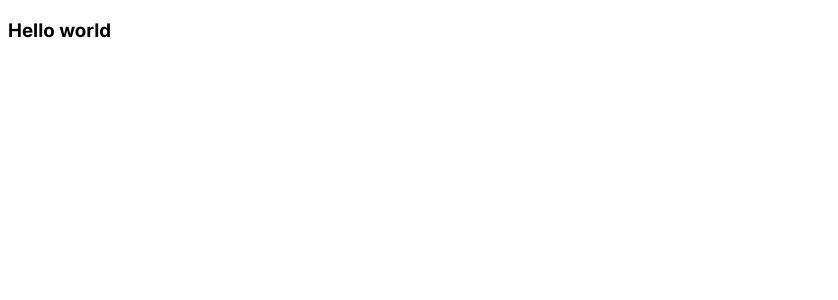
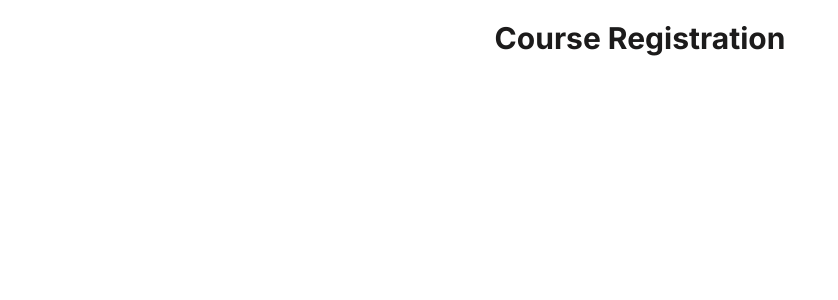
Before and after one commit to mursalinmirme/course-registration, a React (Vite) app: page / in a window 1280 px wide. Shown: the top 300 px of the page, without its empty margins (0-838 px from the left). Built offline with nearby package versions, Linux system fonts and the light colour scheme.

Commit message:
I have just added a simple header

```diff
--- a/src/App.jsx
+++ b/src/App.jsx
@@ -1,8 +1,10 @@
+import Header from "./components/Header"
+
 function App() {
 
   return (
     <>
-      <h3>Hello world</h3>
+      <Header></Header>
     </>
   )
 }
--- a/src/components/Header.css
+++ b/src/components/Header.css
@@ -0,0 +1,6 @@
+.course-logo{
+    color: #1C1B1B;
+    text-align: center;
+    font-size: 30px;
+    font-weight: 700;
+}
--- a/src/components/Header.jsx
+++ b/src/components/Header.jsx
@@ -0,0 +1,10 @@
+import './Header.css';
+const Header = () => {
+    return (
+        <div className='header'>
+            <h1 className="course-logo">Course Registration</h1>
+        </div>
+    );
+};
+
+export default Header;
```
